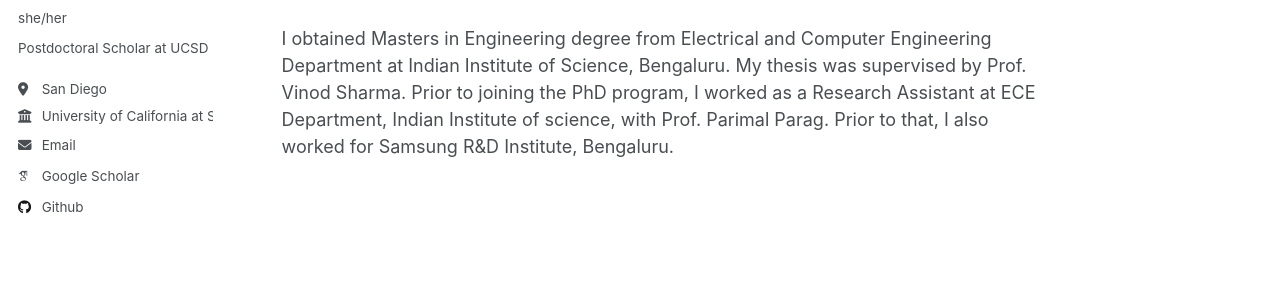
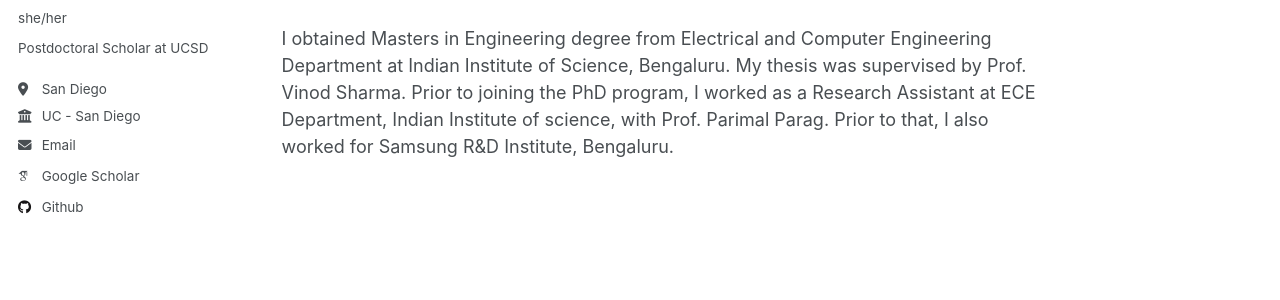
Before and after one commit to archanabura/archanabura.github.io, a Jekyll site: the page built from _pages/about.md, in a window 1280 px wide. Shown: the part 358-658 px from the top of the page. Built offline with Jekyll 4.4.1, drawn with Linux system fonts in a browser that asks for light colours; some web fonts are replaced.

Commit message:
Update _config.yml

```diff
--- a/_config.yml
+++ b/_config.yml
@@ -26,7 +26,7 @@ author:
   pronouns         : "she/her"
   bio              : "Postdoctoral Scholar at UCSD"
   location         : "San Diego"
-  employer         : "University of California at San Diego"
+  employer         : "UC - San Diego"
   uri              : # URL
   email            : "abura@ucsd.edu"
 
```
